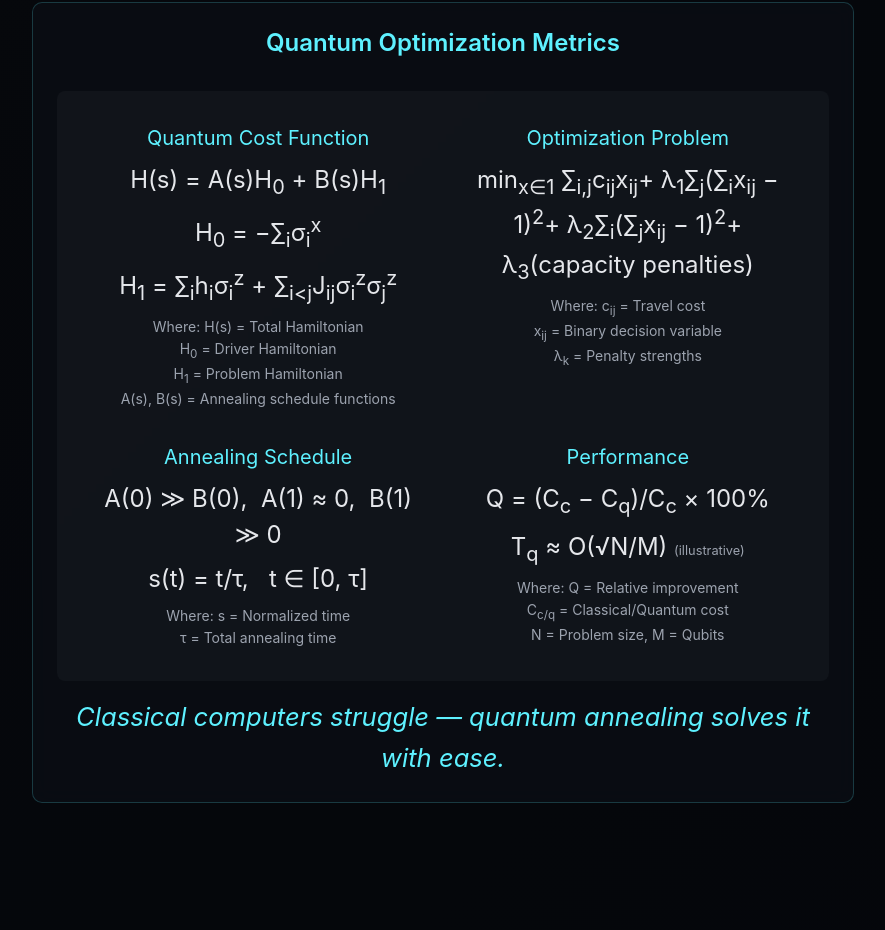
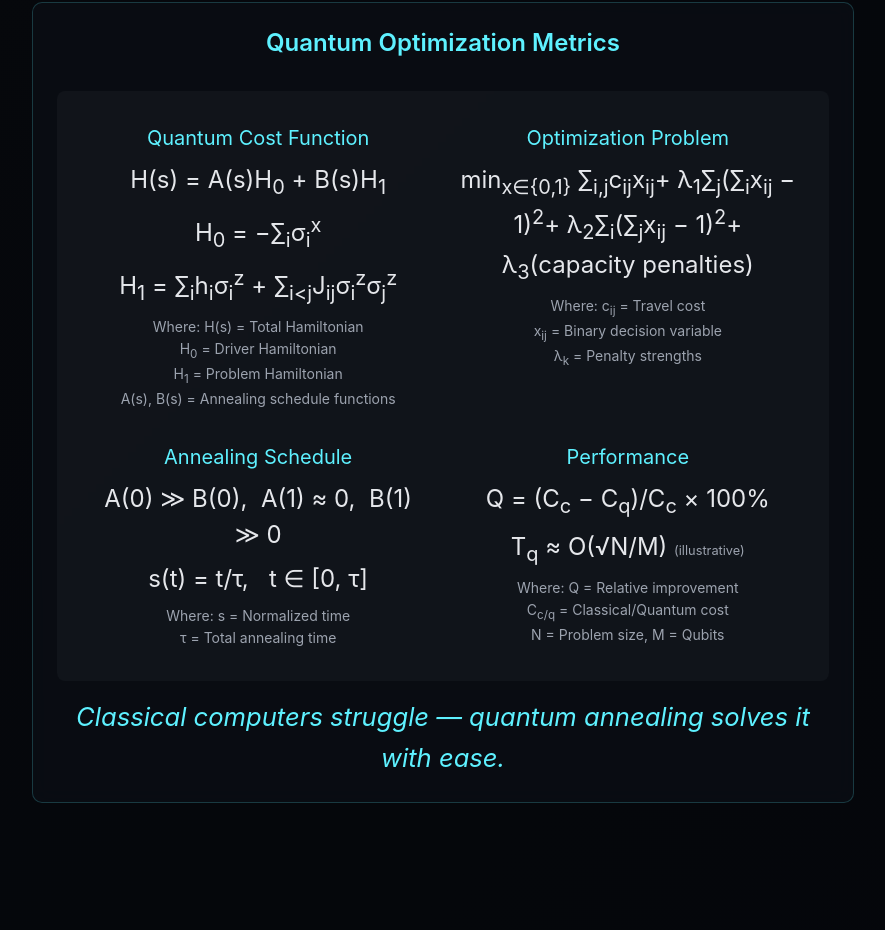
Before and after one commit to yablokolabs/q-router, a Next.js app in the folder q-router/: page / in a window 1280 px wide. Shown: the part 2746-3676 px from the top of the page, without its empty margins (197-1082 px from the left). Built offline with nearby package versions, Linux system fonts and the light colour scheme; what @ant-design/nextjs-registry would draw is missing.

Commit message:
fix the build error again

```diff
--- a/q-router/src/app/page.tsx
+++ b/q-router/src/app/page.tsx
@@ -382,7 +382,7 @@ export default function Home() {
                         alignItems: 'center'
                       }}>
                         <div>
-                          min<sub>x∈{0,1}</sub> ∑<sub>i,j</sub>c<sub>ij</sub>x<sub>ij</sub>
+                          min<sub>x∈{"{0,1}"}</sub> ∑<sub>i,j</sub>c<sub>ij</sub>x<sub>ij</sub>
                           + λ<sub>1</sub>∑<sub>j</sub>(∑<sub>i</sub>x<sub>ij</sub> − 1)<sup>2</sup>
                           + λ<sub>2</sub>∑<sub>i</sub>(∑<sub>j</sub>x<sub>ij</sub> − 1)<sup>2</sup>
                           + λ<sub>3</sub>(capacity penalties)
```
